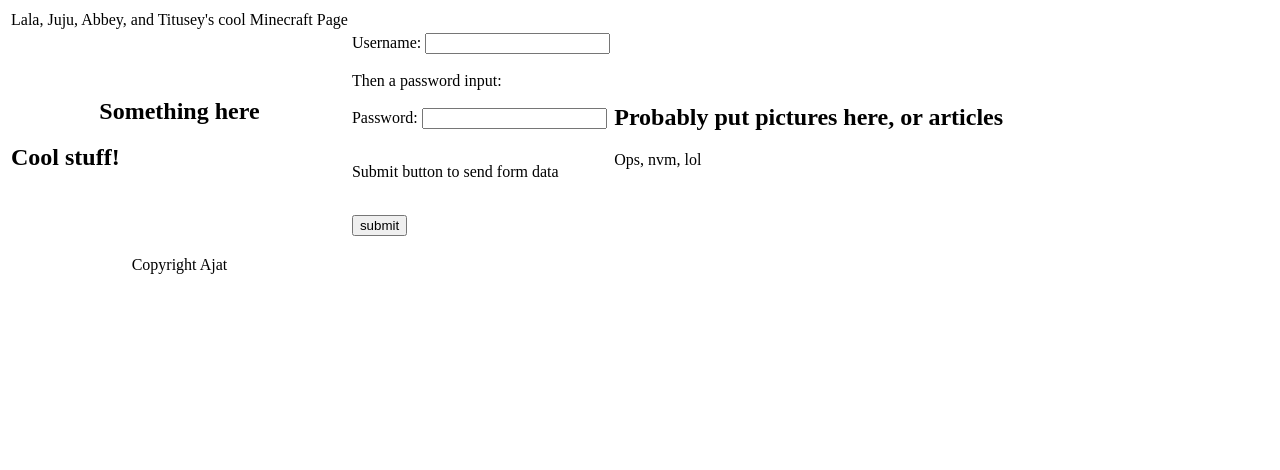
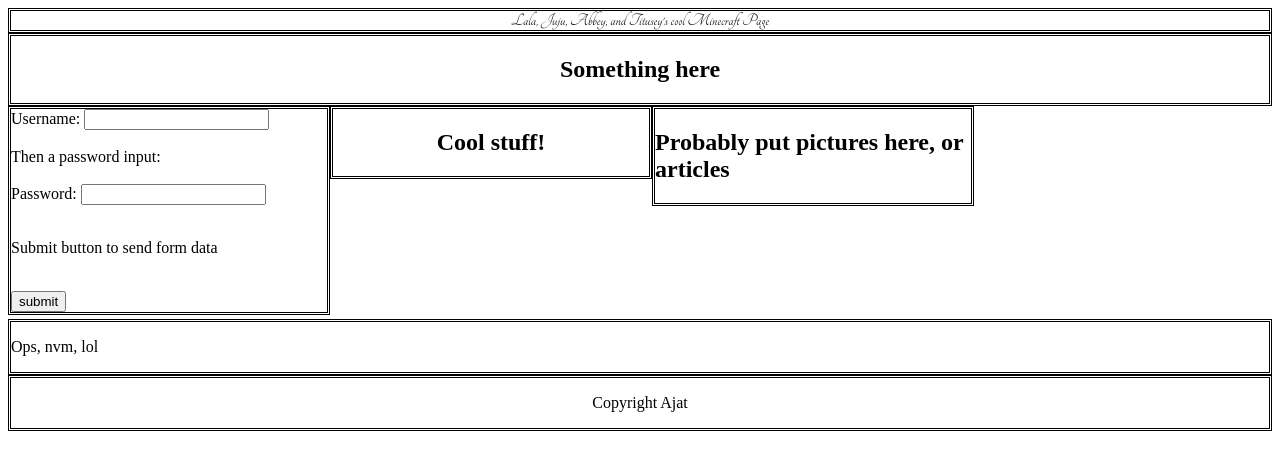
Before and after one commit to SlyMongoose/ICS415, a plain HTML site: page IC/w2c2/playNow.html in a window 1280 px wide. Drawn offline with Linux system fonts and the light colour scheme.

Commit message:
finshed ic w2c1

```diff
--- /dev/null
+++ b/IC/w2c2/layout.css
@@ -0,0 +1,44 @@
+#title {
+  border-style: double;
+  text-align: center;
+  font-family: tangerine;
+  font-size: large;
+}
+
+#banner {
+  border-style: double;
+}
+
+#mainSection {
+ display:inline-block;
+  width:100%;
+}
+
+#login {
+  border-style: double;
+  position: static;
+  width:25%;
+  float:left;
+}
+
+#features {
+  border-style: double;
+  text-align: center;
+  width:25%;
+  float:left;
+}
+
+#sidebar {
+  border-style: double;
+  width: 25%;
+  float:left;
+}
+
+#news {
+  border-style: double;
+}
+
+#footer {
+  clear: both;
+  border-style: double;
+}
--- a/IC/w2c2/playNow.html
+++ b/IC/w2c2/playNow.html
@@ -1,62 +1,52 @@
 <!DOCTYPE html>
 <html lang="en">
+
 <head>
   <meta charset="UTF-8">
-  <title>Semantic</title>
+  <title>Halepili</title>
+
+  <link rel="stylesheet" type="text/css" href="layout.css">
+  <link rel="stylesheet" type="text/css" href="http://fonts.googleapis.com/css?family=Tangerine">
 </head>
+
 <body>
-  <table>
-    <tr>
-      <td><header style="text-align: center">Lala, Juju, Abbey, and Titusey's cool Minecraft Page</header></td>
-    </tr>
+  <header id="title">Lala, Juju, Abbey, and Titusey's cool Minecraft Page</header>
 
-    <tr>
-      <td>
-        <nav>
+  <nav id="banner">
     <h1 style="text-align: center">Something here</h1>
   </nav>
 
-        <section>
-          <h1>Cool stuff!</h1>
-        </section>
-      </td>
-
-      <td>
-        <form action="playNow.html" method="post">
-          <label for="username"> Username: </label>
-          <input type="text" name="username" id="username">
+  <div id="mainSection">
+    <form id="login" action="playNow.html" method="post">
+      Username: <input type="text" name="username">
       <br>
       <br>
-          <label for="password"> Then a password input:</label>
+      Then a password input:
       <br>
       <br>
-          Password: <input type="password" name="password" id="password">
+      Password: <input type="password" name="password">
       <br>
       <br>
       <p>Submit button to send form data</p>
       <br>
       <input type="submit" value="submit">
     </form>
-      </td>
 
-      <td>
-        <aside>
+    <section id="features">
+      <h1>Cool stuff!</h1>
+    </section>
+
+    <aside id="sidebar">
       <h1>Probably put pictures here, or articles</h1>
     </aside>
+  </div>
 
-        <article>
+  <article id="news">
     <p>Ops, nvm, lol</p>
   </article>
-      </td>
-    </tr>
 
-    <tr>
-      <td>
-        <footer>
+  <footer id="footer">
     <p style="text-align: center">Copyright Ajat</p>
   </footer>
-      </td>
-    </tr>
-  </table>
 </body>
 </html>
```
Also changed, not shown: Assignments/A04/index.html (deleted, +0 -11 lines), Assignments/A05/SimplePage.html (added, +99 -0 lines), Assignments/A05/forms.html (added, +82 -0 lines), Assignments/A05/layout.css (added). Lines whose indentation alone changed are shown as unchanged.
